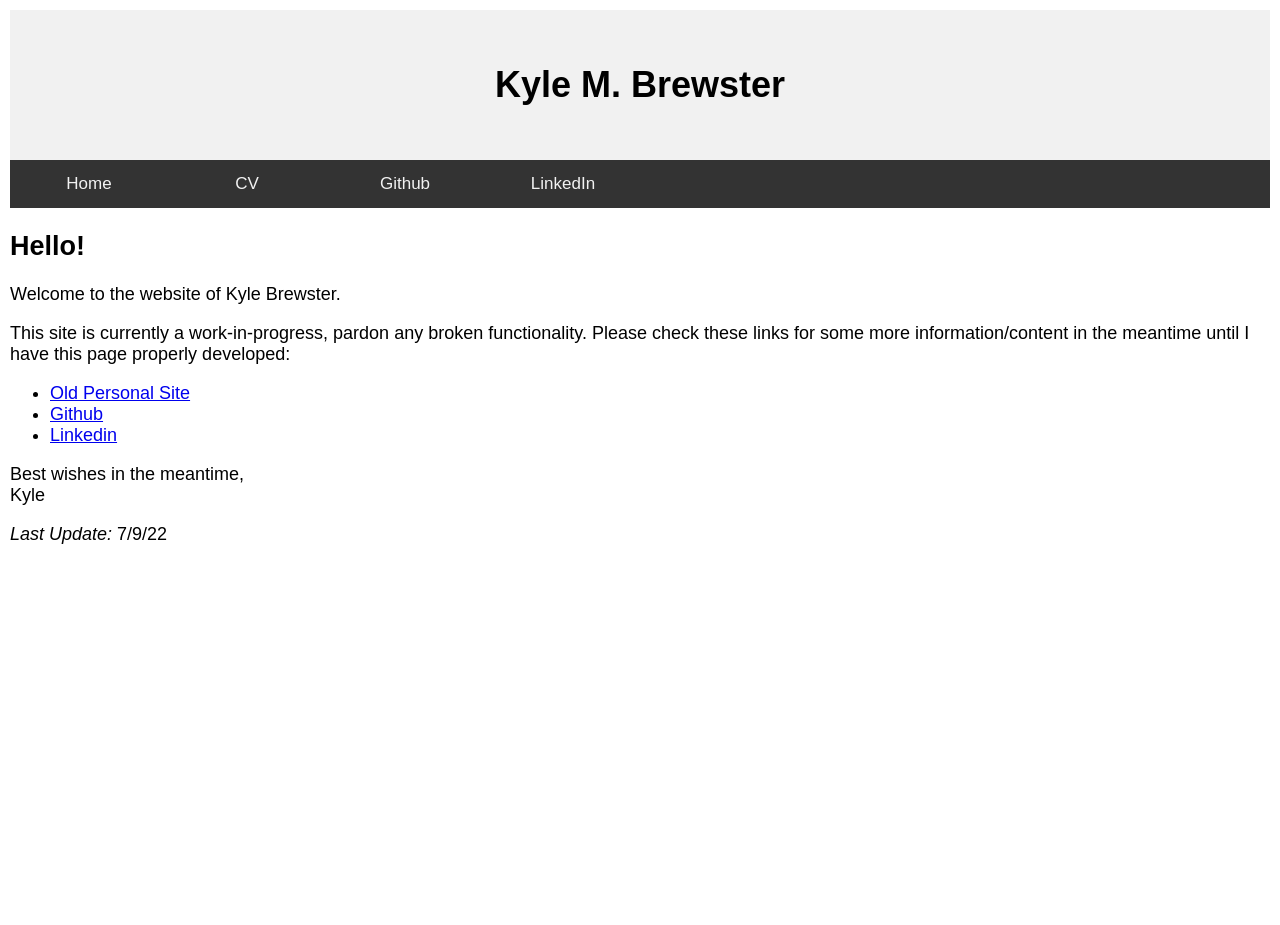
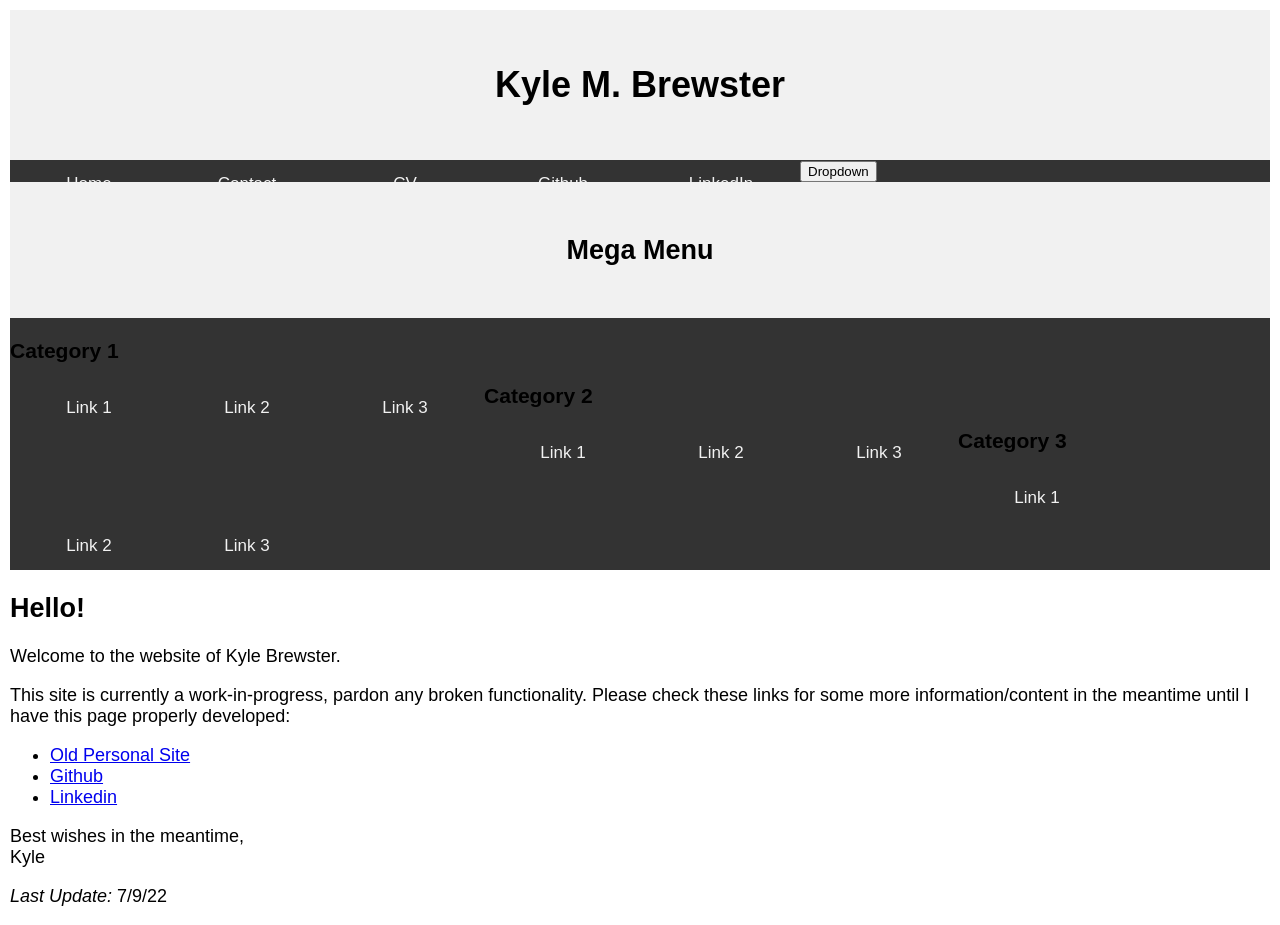
Before and after one commit to k-brew/personal-site, a Jekyll site: the page built from index.md, in a window 1280 px wide. Built offline with Jekyll 4.4.1, drawn with Linux system fonts in a browser that asks for light colours; before the commit the page ends 900 px from its top, so only the background shows below that.

Commit message:
Update default.html

```diff
--- a/_layouts/default.html
+++ b/_layouts/default.html
@@ -66,9 +66,40 @@
 
 <div id="navbar">
   <a href="https://k-brew.github.io/personal-site/">Home</a>
+  <a href="https://k-brew.github.io/personal-site/">Contact</a>
   <a href="https://k-brew.github.io/personal-site/files/CV.html">CV</a>
   <a href="https://github.com/k-brew">Github</a>
   <a href="https://www.linkedin.com/in/kyle-brewster/">LinkedIn</a>
+    <div class="dropdown">
+    <button class="dropbtn">Dropdown
+      <i class="fa fa-caret-down"></i>
+    </button>
+    <div class="dropdown-content">
+      <div class="header">
+        <h2>Mega Menu</h2>
+      </div>
+      <div class="row">
+        <div class="column">
+          <h3>Category 1</h3>
+          <a href="#">Link 1</a>
+          <a href="#">Link 2</a>
+          <a href="#">Link 3</a>
+        </div>
+        <div class="column">
+          <h3>Category 2</h3>
+          <a href="#">Link 1</a>
+          <a href="#">Link 2</a>
+          <a href="#">Link 3</a>
+        </div>
+        <div class="column">
+          <h3>Category 3</h3>
+          <a href="#">Link 1</a>
+          <a href="#">Link 2</a>
+          <a href="#">Link 3</a>
+        </div>
+      </div>
+    </div>
+  </div>
 </div>
 
 
```
